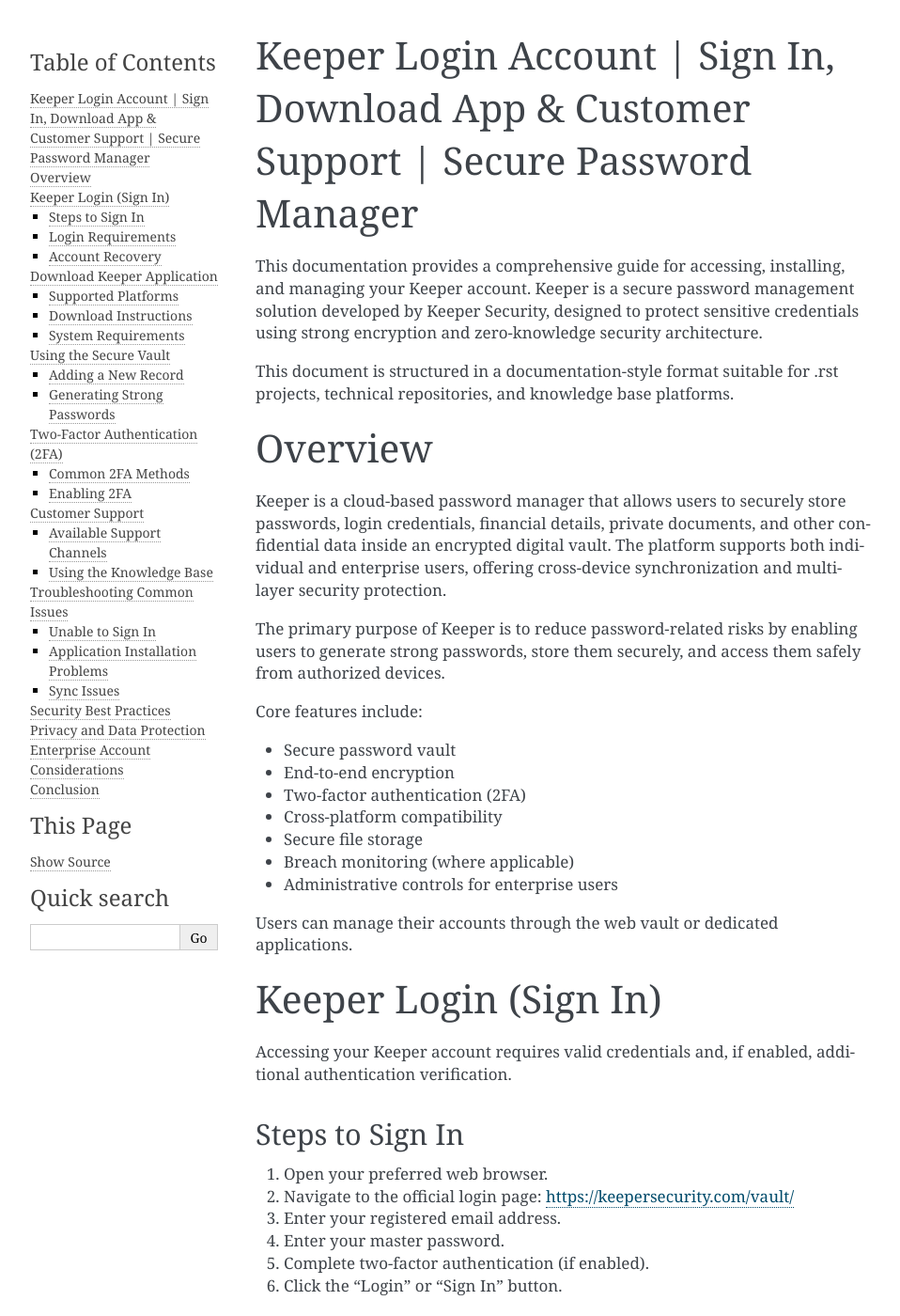
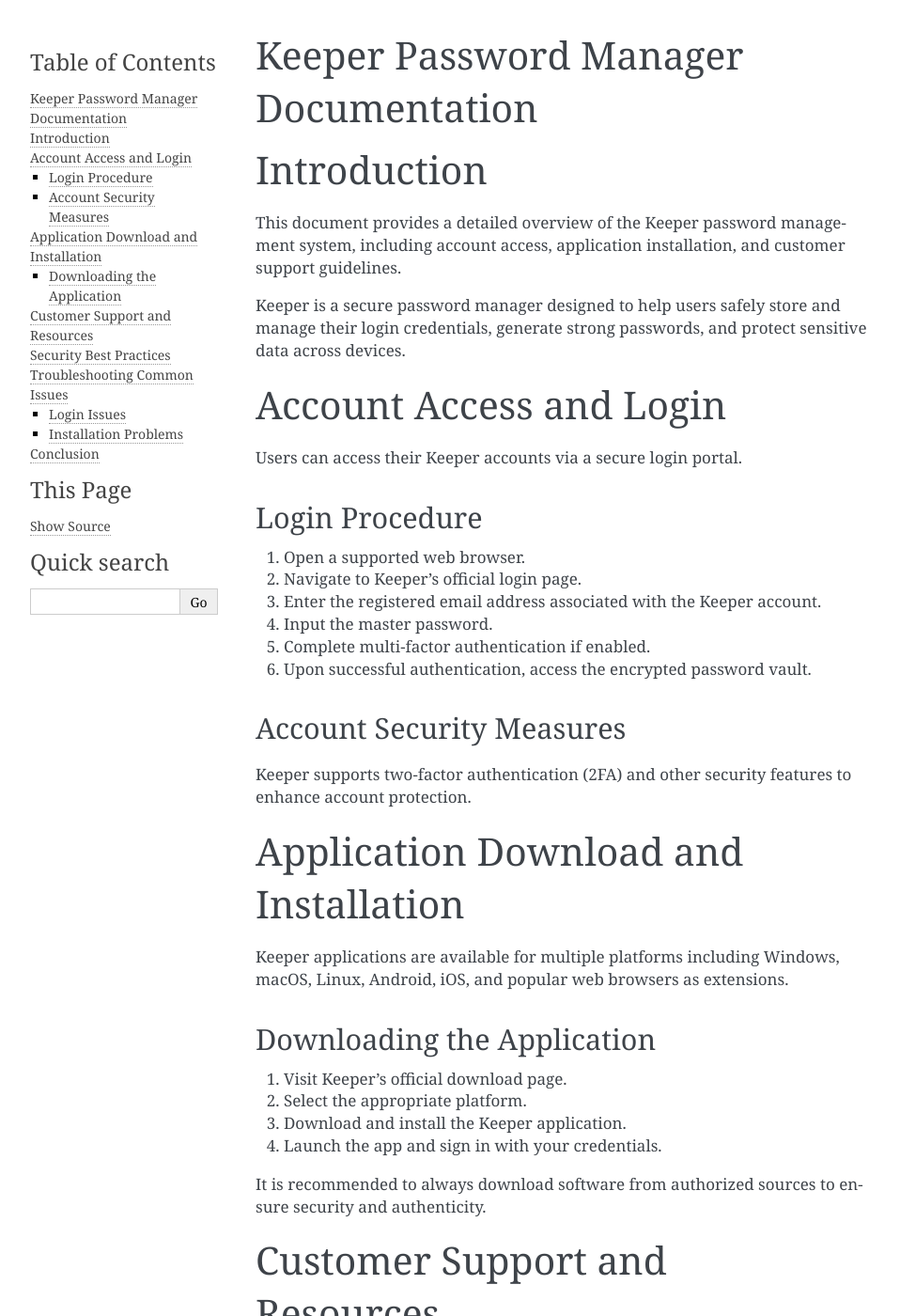
Before and after one commit to boomerazas/helpkeeper, a Sphinx documentation site: the page built from docs/index.rst, in a window 1280 px wide and 1400 px high. Shown: the whole window at 94% size, without its empty margins (148-1106 px from the left). Built offline with Sphinx 7.4.7, drawn with Linux system fonts in a browser that asks for light colours; some of the changed text lies outside the part shown.

Commit message:
Update index.rst

```diff
--- a/docs/index.rst
+++ b/docs/index.rst
@@ -1,259 +1,86 @@
-Keeper Login Account | Sign In, Download App & Customer Support | Secure Password Manager
-==========================================================================================
+Keeper Password Manager Documentation
+=====================================
 
-This documentation provides a comprehensive guide for accessing, installing, and managing your Keeper account. Keeper is a secure password management solution developed by Keeper Security, designed to protect sensitive credentials using strong encryption and zero-knowledge security architecture.
+Introduction
+============
 
-This document is structured in a documentation-style format suitable for .rst projects, technical repositories, and knowledge base platforms.
+This document provides a detailed overview of the Keeper password management system, including account access, application installation, and customer support guidelines.
 
-Overview
-========
+Keeper is a secure password manager designed to help users safely store and manage their login credentials, generate strong passwords, and protect sensitive data across devices.
 
-Keeper is a cloud-based password manager that allows users to securely store passwords, login credentials, financial details, private documents, and other confidential data inside an encrypted digital vault. The platform supports both individual and enterprise users, offering cross-device synchronization and multi-layer security protection.
+Account Access and Login
+========================
 
-The primary purpose of Keeper is to reduce password-related risks by enabling users to generate strong passwords, store them securely, and access them safely from authorized devices.
+Users can access their Keeper accounts via a secure login portal.
 
-Core features include:
+Login Procedure
+---------------
 
-- Secure password vault
-- End-to-end encryption
-- Two-factor authentication (2FA)
-- Cross-platform compatibility
-- Secure file storage
-- Breach monitoring (where applicable)
-- Administrative controls for enterprise users
+1. Open a supported web browser.
+2. Navigate to Keeper's official login page.
+3. Enter the registered email address associated with the Keeper account.
+4. Input the master password.
+5. Complete multi-factor authentication if enabled.
+6. Upon successful authentication, access the encrypted password vault.
 
-Users can manage their accounts through the web vault or dedicated applications.
+Account Security Measures
+-------------------------
 
-Keeper Login (Sign In)
-======================
+Keeper supports two-factor authentication (2FA) and other security features to enhance account protection.
 
-Accessing your Keeper account requires valid credentials and, if enabled, additional authentication verification.
+Application Download and Installation
+=====================================
 
-Steps to Sign In
-----------------
+Keeper applications are available for multiple platforms including Windows, macOS, Linux, Android, iOS, and popular web browsers as extensions.
 
-1. Open your preferred web browser.
-2. Navigate to the official login page:
-   https://keepersecurity.com/vault/
-3. Enter your registered email address.
-4. Enter your master password.
-5. Complete two-factor authentication (if enabled).
-6. Click the "Login" or "Sign In" button.
-
-After successful authentication, you will be redirected to your secure vault dashboard where stored credentials and records are accessible.
-
-Login Requirements
-------------------
-
-To successfully sign in, ensure the following:
-
-- You have an active and registered Keeper account.
-- Your email address is entered correctly.
-- Your master password is accurate.
-- Your 2FA device or authentication method is accessible (if enabled).
-- Your internet connection is stable.
-
-If you experience login issues, verify your credentials carefully before attempting recovery options.
-
-Account Recovery
-----------------
-
-If you forget your master password, recovery options depend on your account configuration. Some accounts may have recovery settings enabled, while others may require administrator assistance (for enterprise accounts).
-
-Users should review account recovery settings during initial setup to avoid future access issues.
-
-Download Keeper Application
-===========================
-
-Keeper provides applications across multiple platforms to ensure accessibility and seamless synchronization.
-
-Supported Platforms
--------------------
-
-Keeper is available for:
-
-- Windows
-- macOS
-- Linux
-- Android
-- iOS
-- Chrome browser extension
-- Firefox browser extension
-- Edge browser extension
-- Safari browser extension
-
-Downloading from official sources is strongly recommended to maintain system security.
-
-Download Instructions
----------------------
-
-1. Visit the official download page:
-   https://www.keepersecurity.com/download.html
-2. Select your device or operating system.
-3. Download the installation file.
-4. Run the installer.
-5. Follow on-screen instructions to complete installation.
-6. Launch the application and sign in with your account credentials.
-
-System Requirements
--------------------
-
-Before installation, confirm:
-
-- Your operating system is up to date.
-- You have sufficient storage space.
-- Your browser version is supported (for extensions).
-- Administrative permissions are available (if required).
-
-Enterprise users should consult their IT department for deployment guidelines.
-
-Using the Secure Vault
-======================
-
-Once logged in, users gain access to their secure vault. The vault interface allows management of:
-
-- Website login credentials
-- Application passwords
-- Payment card details
-- Secure notes
-- Private files
-
-Adding a New Record
--------------------
-
-1. Click "Add Record" or equivalent option.
-2. Select record type (login, note, card, etc.).
-3. Enter required information.
-4. Save the record.
-
-Generating Strong Passwords
+Downloading the Application
 ---------------------------
 
-Keeper includes a built-in password generator. Users can:
+1. Visit Keeper’s official download page.
+2. Select the appropriate platform.
+3. Download and install the Keeper application.
+4. Launch the app and sign in with your credentials.
 
-- Customize password length.
-- Include symbols, numbers, and uppercase letters.
-- Generate complex passwords for improved security.
+It is recommended to always download software from authorized sources to ensure security and authenticity.
 
-It is recommended to use unique passwords for every service.
+Customer Support and Resources
+==============================
 
-Two-Factor Authentication (2FA)
-===============================
+Keeper provides comprehensive support resources including documentation, email support, and live chat options.
 
-Two-factor authentication adds an additional security layer to your account.
+For assistance, users should visit Keeper’s support portal to access FAQs, troubleshooting guides, and contact information.
 
-Common 2FA Methods
-------------------
+Security Best Practices
+=======================
 
-- Authenticator apps
-- SMS-based codes
-- Security keys (where supported)
-- Biometric authentication (on supported devices)
+To maintain optimal security while using Keeper:
 
-Enabling 2FA
-------------
-
-1. Log in to your account.
-2. Navigate to account settings.
-3. Select "Security" or "Two-Factor Authentication".
-4. Follow the setup instructions.
-
-Enabling 2FA significantly reduces unauthorized access risks.
-
-Customer Support
-================
-
-Keeper provides multiple support resources for technical and account-related assistance.
-
-Official Support Page:
-https://www.keepersecurity.com/support.html
-
-Available Support Channels
---------------------------
-
-- Knowledge Base and documentation
-- Email-based support
-- Live chat (availability may vary)
-- Enterprise support portal
-
-Using the Knowledge Base
-------------------------
-
-Before contacting support, users are encouraged to:
-
-- Search the help center for relevant topics.
-- Review troubleshooting guides.
-- Check FAQ sections.
-
-Providing detailed information when submitting support requests can help accelerate resolution time.
+- Keep the master password confidential and unique.
+- Enable two-factor authentication.
+- Regularly update passwords stored within the vault.
+- Ensure applications and devices are kept up to date.
+- Avoid using shared or public computers to access Keeper accounts.
 
 Troubleshooting Common Issues
 =============================
 
-Unable to Sign In
------------------
+Login Issues
+------------
 
-- Verify email spelling.
-- Confirm master password accuracy.
-- Check your internet connection.
-- Ensure your 2FA code has not expired.
-- Clear browser cache if necessary.
+- Verify the correctness of email and password.
+- Check that two-factor authentication codes are current.
+- Ensure a stable internet connection.
 
-Application Installation Problems
-----------------------------------
+Installation Problems
+---------------------
 
 - Confirm system compatibility.
-- Restart your device.
-- Re-download the installer.
-- Temporarily disable conflicting software if applicable.
-
-Sync Issues
------------
-
-- Ensure all devices are connected to the internet.
-- Confirm you are logged into the same account.
-- Log out and log back in if synchronization delays occur.
-
-Security Best Practices
-=======================
-
-To maintain account security, follow these recommendations:
-
-- Never share your master password.
-- Enable two-factor authentication.
-- Use unique passwords for each website.
-- Regularly review stored credentials.
-- Update applications promptly.
-- Avoid logging in from unsecured public networks.
-- Log out from shared devices.
-
-Security is a shared responsibility between the platform and the user.
-
-Privacy and Data Protection
-===========================
-
-Keeper uses encryption technologies designed to protect user data both in transit and at rest. The platform follows a zero-knowledge model, meaning only the user has access to their master password and decrypted vault content.
-
-Users are responsible for safeguarding their master password, as it cannot be viewed by the service provider.
-
-Enterprise Account Considerations
-==================================
-
-For business users, Keeper offers administrative controls such as:
-
-- User provisioning
-- Role-based access control
-- Audit logs
-- Policy enforcement
-- Team management
-
-Enterprise administrators should configure security policies according to organizational requirements.
+- Reinstall the application if necessary.
+- Restart devices to resolve temporary issues.
 
 Conclusion
 ==========
 
-This documentation provides a structured overview of Keeper login procedures, application downloads, secure vault usage, customer support options, and best security practices.
+Keeper is a powerful tool for managing passwords securely. By following the login, download, and support procedures outlined here, users can maintain strong digital security practices.
 
-For the most accurate and up-to-date information, always refer to the official Keeper Security website and authorized support channels.
-
-Maintaining strong password hygiene and enabling available security features ensures maximum protection for your digital accounts.
+For the latest updates and detailed instructions, users should always consult the official Keeper resources.
```
